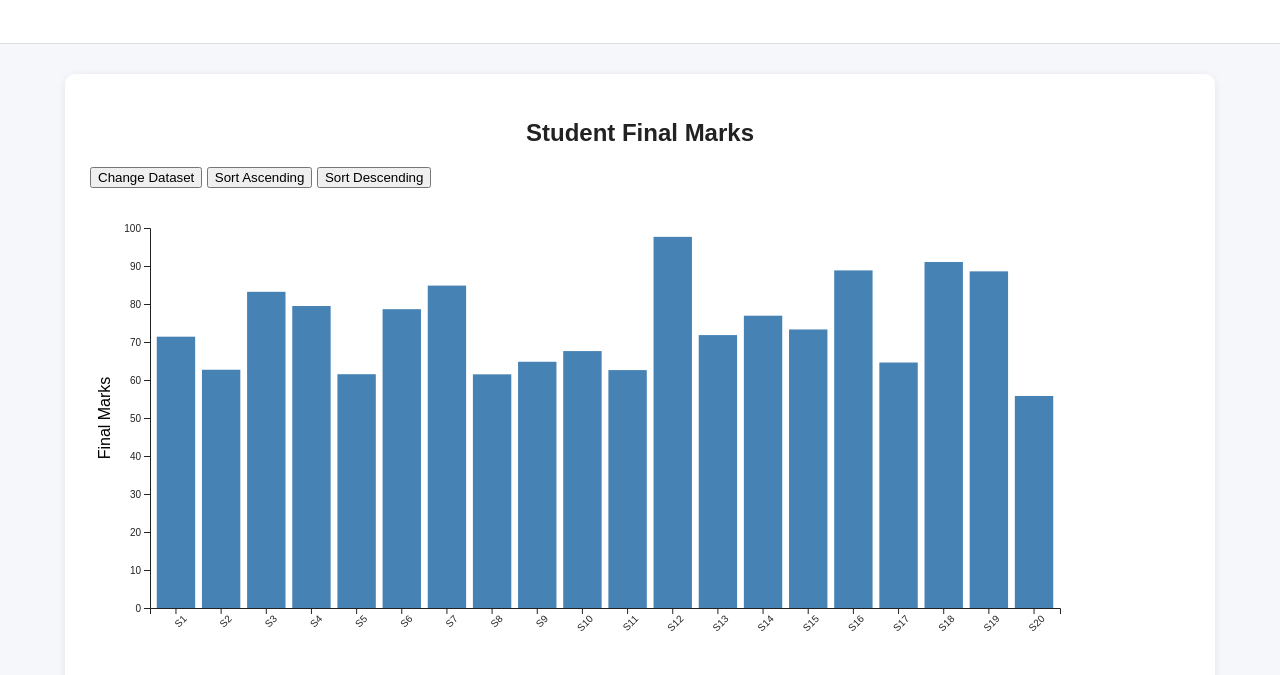
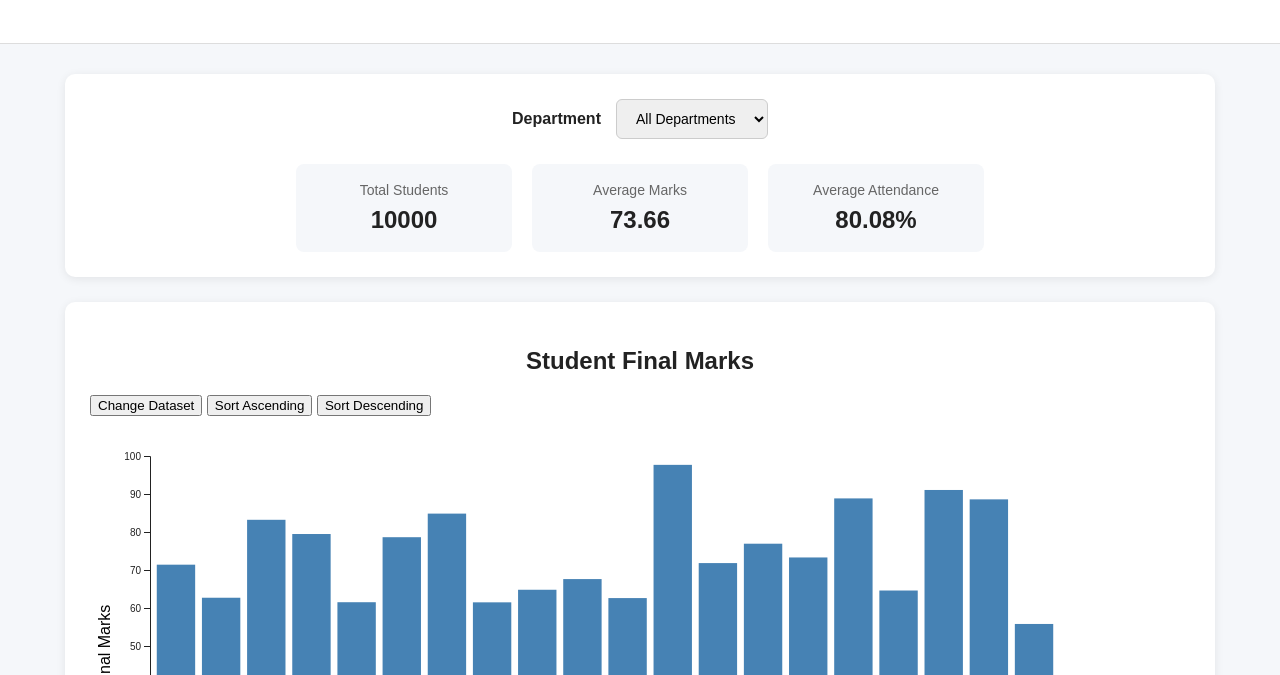
Before and after one commit to arshhuu12/student-performance-analytics, a plain HTML site: page index.html in a window 1280 px wide. Shown: the part 125-800 px from the top of the page. Drawn offline with nearby package versions, Linux system fonts and the light colour scheme.

Commit message:
Add integrated dashboard controls

```diff
--- a/index.html
+++ b/index.html
@@ -18,6 +18,44 @@
     </header>
 
     <main>
+
+        <section class="dashboard-controls">
+
+            <div class="filter-group">
+                <label for="department-select">
+                    Department
+                </label>
+
+                <select id="department-select">
+                    <option value="ALL">All Departments</option>
+                    <option value="CSE">CSE</option>
+                    <option value="AI & DS">AI & DS</option>
+                    <option value="ECE">ECE</option>
+                    <option value="EEE">EEE</option>
+                    <option value="Mechanical">Mechanical</option>
+                    <option value="Civil">Civil</option>
+                    <option value="IT">IT</option>
+                </select>
+            </div>
+
+            <div class="dashboard-summary">
+                <div class="summary-card">
+                    <span>Total Students</span>
+                    <strong id="total-students">0</strong>
+                </div>
+
+                <div class="summary-card">
+                    <span>Average Marks</span>
+                    <strong id="average-marks">0</strong>
+                </div>
+
+                <div class="summary-card">
+                    <span>Average Attendance</span>
+                    <strong id="average-attendance">0</strong>
+                </div>
+            </div>
+
+        </section>
 
         <section class="chart-card">
 
--- a/src/css/style.css
+++ b/src/css/style.css
@@ -74,3 +74,56 @@ main {
     stroke: black;
     stroke-width: 2px;
 }
+
+.dashboard-controls {
+    max-width: 1100px;
+    margin: 0 auto 25px auto;
+    background: white;
+    padding: 25px;
+    border-radius: 10px;
+    box-shadow: 0 2px 10px rgba(0, 0, 0, 0.08);
+}
+
+.filter-group {
+    display: flex;
+    justify-content: center;
+    align-items: center;
+    gap: 15px;
+    margin-bottom: 25px;
+}
+
+.filter-group label {
+    font-weight: bold;
+}
+
+.filter-group select {
+    padding: 10px 15px;
+    border: 1px solid #ccc;
+    border-radius: 6px;
+    font-size: 14px;
+}
+
+.dashboard-summary {
+    display: flex;
+    justify-content: center;
+    gap: 20px;
+}
+
+.summary-card {
+    min-width: 180px;
+    padding: 18px;
+    text-align: center;
+    background: #f5f7fa;
+    border-radius: 8px;
+}
+
+.summary-card span {
+    display: block;
+    color: #666;
+    font-size: 14px;
+    margin-bottom: 8px;
+}
+
+.summary-card strong {
+    font-size: 24px;
+}
--- /dev/null
+++ b/src/js/dashboard.js
@@ -0,0 +1,89 @@
+export function initializeDashboardControls(
+    studentData
+) {
+
+    const departmentSelect =
+        document.querySelector("#department-select");
+
+    const totalStudents =
+        document.querySelector("#total-students");
+
+    const averageMarks =
+        document.querySelector("#average-marks");
+
+    const averageAttendance =
+        document.querySelector("#average-attendance");
+
+
+    function updateSummary(data) {
+
+        const total = data.length;
+
+        const marksAverage =
+            d3.mean(
+                data,
+                d => d.final_marks
+            );
+
+        const attendanceAverage =
+            d3.mean(
+                data,
+                d => d.attendance_percentage
+            );
+
+        totalStudents.textContent =
+            total;
+
+        averageMarks.textContent =
+            marksAverage
+                ? marksAverage.toFixed(2)
+                : "0";
+
+        averageAttendance.textContent =
+            attendanceAverage
+                ? attendanceAverage.toFixed(2) + "%"
+                : "0%";
+    }
+
+
+    function filterData() {
+
+        const department =
+            departmentSelect.value;
+
+        let filteredData;
+
+        if (department === "ALL") {
+
+            filteredData = studentData;
+
+        } else {
+
+            filteredData =
+                studentData.filter(
+                    d => d.department === department
+                );
+        }
+
+        updateSummary(filteredData);
+
+        console.log(
+            "Dashboard filter:",
+            department
+        );
+
+        console.log(
+            "Filtered students:",
+            filteredData.length
+        );
+    }
+
+
+    departmentSelect.addEventListener(
+        "change",
+        filterData
+    );
+
+
+    updateSummary(studentData);
+}
--- a/src/js/main.js
+++ b/src/js/main.js
@@ -2,6 +2,10 @@ import {
     createPerformancePieChart,
     updatePerformancePieChart
 } from "./charts/performancePieChart.js";
+
+import {
+    initializeDashboardControls
+} from "./dashboard.js";
 
 import {
     loadSemesterData
@@ -57,6 +61,8 @@ async function initializeDashboard() {
         "Students loaded:",
         studentData.length
     );
+
+    initializeDashboardControls(studentData);
 
     createPerformancePieChart(studentData);
 
```
